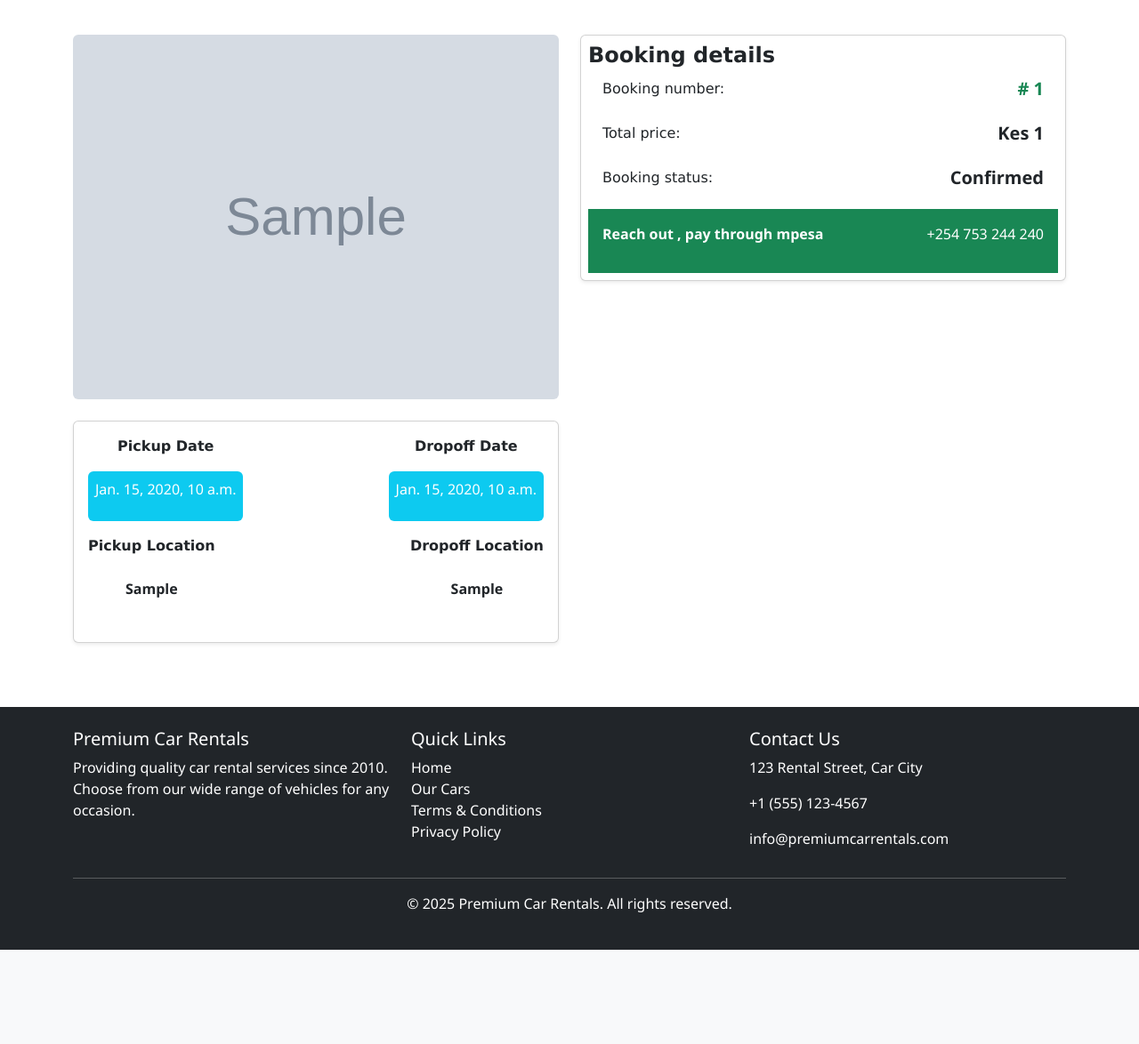
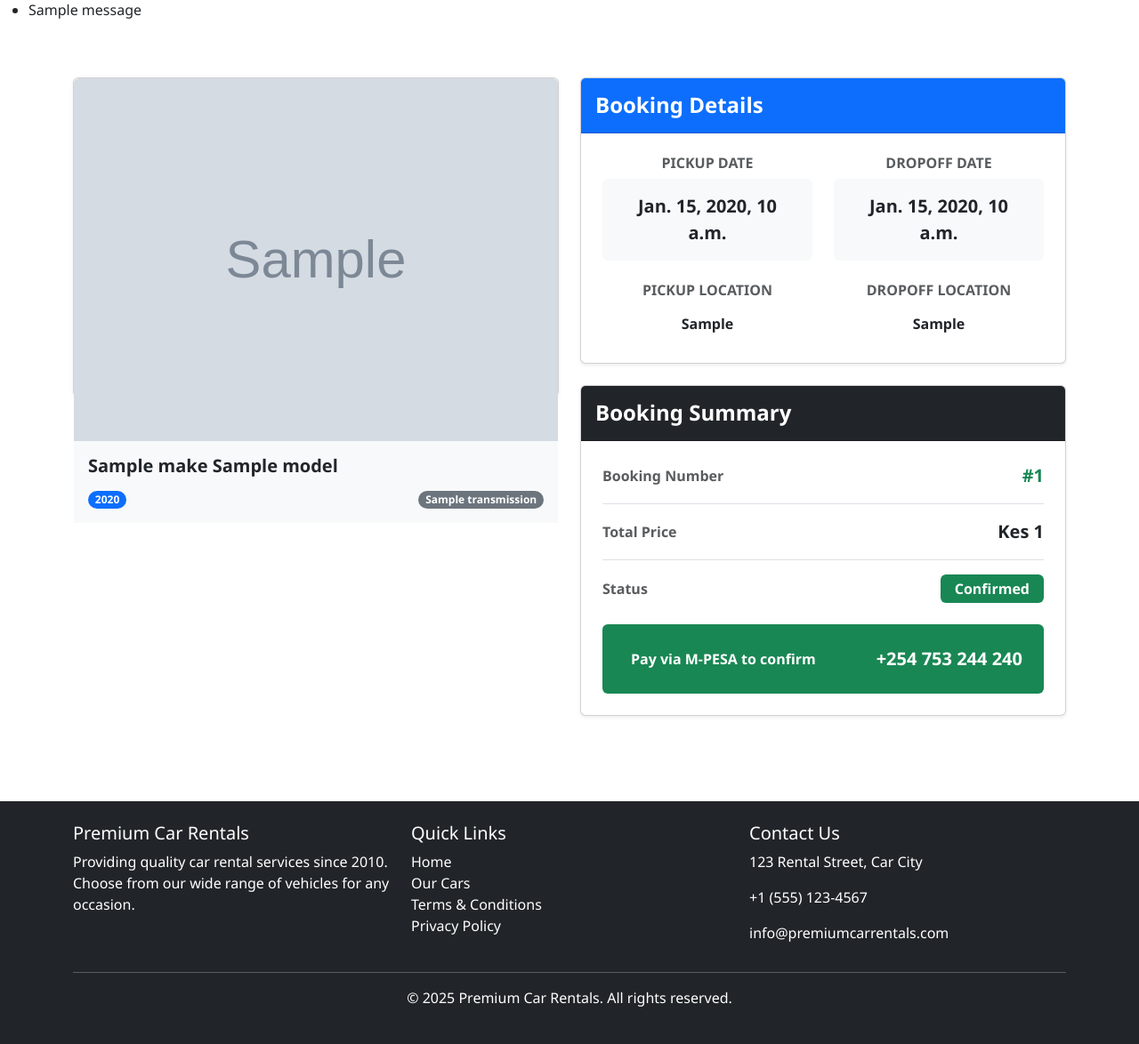
Before and after one commit to Royweru/car-rental-project, a Django app: template templates/booking_detail.html in a window 1280 px wide. Shown: the part 57-1231 px from the top of the page at 89% size. Before the commit the page ends 1125 px from the top, so only its background shows below. Run offline with Django 3.2, Linux system fonts and the light colour scheme; the template is opened without the code that fills it: most values are stand-ins (such as "Sample title", 1, 10 or a date in 2020); grey boxes marked "Sample" are stand-in pictures; one stand-in notice (Sample message) is shown.

Commit message:
new file:   .gitignore 	modified:   main/__pycache__/views.cpython-311.pyc 	modified:   main/views.py 	modified:   templates/base.html 	modified:   templates/book_car.html 	modified:   templates/booking_detail.html 	modified:   templates/car_detail.html 	modified:   templates/home.html 	modified:   templates/my_bookings.html

```diff
--- a/main/views.py
+++ b/main/views.py
@@ -261,9 +261,11 @@ def my_bookings(request):
     except EmptyPage:
         # If page is out of range, deliver last page of results
         bookings = paginator.page(paginator.num_pages)
+    bookings_count = len(bookings_list)
 
     context = {
         'bookings': bookings,
+        'bookings_count':bookings_count
     }
     return render(request, 'my_bookings.html', context)
 @login_required
--- a/templates/base.html
+++ b/templates/base.html
@@ -32,22 +32,12 @@
     <!-- Spacer to prevent content from being hidden under fixed navbar -->
     <div style="height: 56px;"></div>
     {% if messages %}
-<ul class="messages">
-    {% for message in messages %}
-    <div class="toast" role="alert" aria-live="assertive" aria-atomic="true">
-        <div class="toast-header">
-          <strong class="me-auto">Booking system</strong>
-          <small class="text-body-secondary" data-timestamp="{{ message.extra_tags }}">Just now</small>
-          <button type="button" class="btn-close" data-bs-dismiss="toast" aria-label="Close"></button>
-        </div>
-        <div class="toast-body">
-         {{ message }}
-        </div>
-      </div>
-    {% endfor %}
-</ul>
-
-{% endif %}
+    <ul class="messages">
+        {% for message in messages %}
+        <li{% if message.tags %} class="{{ message.tags }}"{% endif %}>{{ message }}</li>
+        {% endfor %}
+    </ul>
+    {% endif %}
     <!-- Main Content -->
     {% block content %}{% endblock %}
 
--- a/templates/book_car.html
+++ b/templates/book_car.html
@@ -53,7 +53,7 @@
                                 <div id="price-summary" class="alert alert-info d-none">
                                     <h5>Booking Summary</h5>
                                     <p>Total Days: <span id="total-days">0</span></p>
-                                    <p>Total Price: $<span id="total-price">0.00</span></p>
+                                    <p>Total Price: Kes<span id="total-price">0.00</span></p>
                                 </div>
 
                                 <button type="submit" class="btn btn-primary w-100">
--- a/templates/booking_detail.html
+++ b/templates/booking_detail.html
@@ -1,108 +1,110 @@
 {% extends 'base.html' %}
 
 {% block content %}
-
-<div class=" container py-4">
-     <div class=" row ">
-       <div class=" col-md-6">
+<div class="container py-5">
+  <div class="row g-4">
+    <!-- Car Image Section -->
+    <div class="col-md-6">
+      <div class="card shadow-sm h-50">
         {% if booking.car.image %}
-          <img src="{{booking.car.image.url}}"
-          alt="{{booking.car.make}}" class="img-fluid rounded w-100"/>
+          <img src="{{booking.car.image.url}}" alt="{{booking.car.make}}" class="card-img-top img-fluid rounded-top"/>
         {% else %}
-          <div class=" bg-light w-100 justify-content-center align-items-center rounded"
-           style="height: 400px;"
-          >
-             <p class=" text-muted">
-             There is no car
-             </p>
+          <div class="bg-light d-flex justify-content-center align-items-center rounded-top" style="height: 400px;">
+            <p class="text-muted">No image available</p>
           </div>
         {% endif %}
-          <div class=" card mt-4 p-3 shadow-sm">
-            <div class="mb-2">
-                <div class="d-flex align-items-center justify-content-between mb-2">
-                <div class="text-center">
-                    <p class="fw-bold" style="font-family: Verdana, Geneva, Tahoma, sans-serif;">Pickup Date</p>
-                    <div class="p-2 d-flex justify-content-center align-items-center bg-info rounded"><p class="fw-normal text-white">{{booking.pickup_date}}</p></div>
-
-                    </div>
-
-                <div class="text-center">
-                    <p class="fw-bold" style="font-family: Verdana, Geneva, Tahoma, sans-serif;">Dropoff Date</p>
-                    <div class="p-2 d-flex justify-content-center align-items-center bg-info rounded">
-                    <p class="fw-normal text-white">{{booking.dropoff_date}}</p>
+        <div class="card-body bg-light">
+          <h5 class="card-title fw-bold mb-3">{{booking.car.make}} {{booking.car.model}}</h5>
+          <div class="d-flex justify-content-between">
+            <span class="badge bg-primary rounded-pill">{{booking.car.year}}</span>
+            <span class="badge bg-secondary rounded-pill">{{booking.car.transmission}}</span>
           </div>
         </div>
       </div>
     </div>
 
-            <div class=" mb-2">
-                <div class="d-flex align-items-center justify-content-between">
+    <!-- Booking Details Section -->
+    <div class="col-md-6">
+      <!-- Trip Details Card -->
+      <div class="card mb-4 shadow-sm">
+        <div class="card-header bg-primary text-white py-3">
+          <h4 class="fw-bold mb-0">Booking Details</h4>
+        </div>
+        <div class="card-body p-4">
+          <!-- Date Information -->
+          <div class="row mb-4">
+            <div class="col-6">
               <div class="text-center">
-                        <p class="fw-bold" style="font-family: Verdana, Geneva, Tahoma, sans-serif;">Pickup Location</p>
-                        <div class="p-2 d-flex justify-content-center align-items-center">
-                        <p class="fw-semibold text-break" style="font-size: 16px;">{{booking.pickup_location}}</p>
+                <h6 class="fw-bold text-muted mb-2">PICKUP DATE</h6>
+                <div class="bg-light p-3 rounded">
+                  <p class="fw-bold mb-0 fs-5">{{booking.pickup_date}}</p>
                 </div>
               </div>
+            </div>
+            <div class="col-6">
               <div class="text-center">
-                        <p class="fw-bold" style="font-family: Verdana, Geneva, Tahoma, sans-serif;">Dropoff Location</p>
-                        <div class="p-2 d-flex justify-content-center align-items-center">
-                        <p class="fw-semibold text-break" style="font-size: 16px;">{{booking.dropoff_location}}</p>
+                <h6 class="fw-bold text-muted mb-2">DROPOFF DATE</h6>
+                <div class="bg-light p-3 rounded">
+                  <p class="fw-bold mb-0 fs-5">{{booking.dropoff_date}}</p>
+                </div>
+              </div>
+            </div>
+          </div>
+
+          <!-- Location Information -->
+          <div class="row">
+            <div class="col-6">
+              <div class="text-center">
+                <h6 class="fw-bold text-muted mb-2">PICKUP LOCATION</h6>
+                <div class="p-2">
+                  <p class="fw-semibold mb-0">{{booking.pickup_location}}</p>
+                </div>
+              </div>
+            </div>
+            <div class="col-6">
+              <div class="text-center">
+                <h6 class="fw-bold text-muted mb-2">DROPOFF LOCATION</h6>
+                <div class="p-2">
+                  <p class="fw-semibold mb-0">{{booking.dropoff_location}}</p>
                 </div>
               </div>
             </div>
           </div>
         </div>
       </div>
-       <div class=" col-md-6">
-         <div class=" card d-flex flex-column shadow-sm rounded p-2">
-            <h4 class=" fw-bold" style="font-family: Verdana, Geneva, Tahoma, sans-serif;">
-              Booking details
-            </h4>
-            <div class=" px-3">
-                <div class="mb-1 d-flex align-items-center">
-                    <p class="me-auto" style="font-family: Verdana, Geneva, Tahoma, sans-serif;">
-                        Booking number:
-                    </p>
-                    <p class=" fw-semibold text-success" style="font-size: 20px;">
-                    # {{booking.booking_number}}
-                    </p>
+
+      <!-- Payment Details Card -->
+      <div class="card shadow-sm">
+        <div class="card-header bg-dark text-white py-3">
+          <h4 class="fw-bold mb-0">Booking Summary</h4>
         </div>
-                  <div class="mb-1 d-flex align-items-center">
-                    <p class="me-auto" style="font-family: Verdana, Geneva, Tahoma, sans-serif;">
-                        Total price:
-                    </p>
-                    <p class=" fw-semibold " style="font-size: 20px;">
-                    Kes {{booking.total_price}}
-                    </p>
+        <div class="card-body p-4">
+          <div class="d-flex justify-content-between align-items-center mb-3 pb-3 border-bottom">
+            <span class="fw-semibold text-muted">Booking Number</span>
+            <span class="fw-bold fs-5 text-success">#{{booking.booking_number}}</span>
+          </div>
+          <div class="d-flex justify-content-between align-items-center mb-3 pb-3 border-bottom">
+            <span class="fw-semibold text-muted">Total Price</span>
+            <span class="fw-bold fs-5">Kes {{booking.total_price}}</span>
+          </div>
+          <div class="d-flex justify-content-between align-items-center mb-4">
+            <span class="fw-semibold text-muted">Status</span>
+            <span class="badge {% if booking.status == 'Confirmed' %}bg-success{% elif booking.status == 'Pending' %}bg-warning{% else %}bg-secondary{% endif %} fs-6 py-2 px-3">{{booking.status}}</span>
           </div>
 
-                  <div class="mb-1 d-flex align-items-center">
-                    <p class="me-auto" style="font-family: Verdana, Geneva, Tahoma, sans-serif;">
-                       Booking status:
-                    </p>
-                    <p class=" fw-semibold " style="font-size: 20px;">
-                     {{booking.status}}
-                    </p>
+          <!-- Payment Instructions -->
+          <div class="bg-success text-white p-4 rounded mt-3">
+            <div class="d-flex justify-content-between align-items-center">
+              <div>
+                <i class="bi bi-credit-card-2-front me-2"></i>
+                <span class="fw-bold">Pay via M-PESA to confirm</span>
               </div>
-
-
-
-                </div>
-              <div class=" w-100 d-flex p-3 pr-auto  bg-success
-              align-items-center text-white justify-content-between">
-                 <p class="fw-semibold " style="font-size: medium;">
-                     Reach out , pay through mpesa
-                 </p>
-                 <p>
-                    +254 753 244 240
-                 </p>
-              </div>
-            </div>
-
-
+              <div class="fw-bold fs-5">+254 753 244 240</div>
             </div>
           </div>
         </div>
       </div>
-
+    </div>
+  </div>
+</div>
 {% endblock %}
--- a/templates/car_detail.html
+++ b/templates/car_detail.html
@@ -5,7 +5,7 @@
 
 {% block content %}
 <div class="container py-4">
-    <div class="row gap-3">
+    <div class="row ">
         <!-- Car Image and Basic Details -->
         <div class="col-md-6">
             {% if car.image %}
--- a/templates/home.html
+++ b/templates/home.html
@@ -8,8 +8,8 @@
         <div class="container">
             <div class="row align-items-center">
                 <div class="col-lg-6">
-                    <h1 class="display-4 mb-4">Discover Your Perfect Ride</h1>
-                    <p class="lead text-muted mb-4">
+                    <h1 class="display-4 mb-4 ">Discover Your Perfect Ride</h1>
+                    <p class="lead text-muted mb-4 text-primary-emphasis">
                         Find the ideal car for your journey with our extensive selection
                         of high-quality rental vehicles.
                     </p>
```
Also changed, not shown: templates/my_bookings.html (+6 -5 lines), 1 other file. Lines whose indentation alone changed are shown as unchanged.
